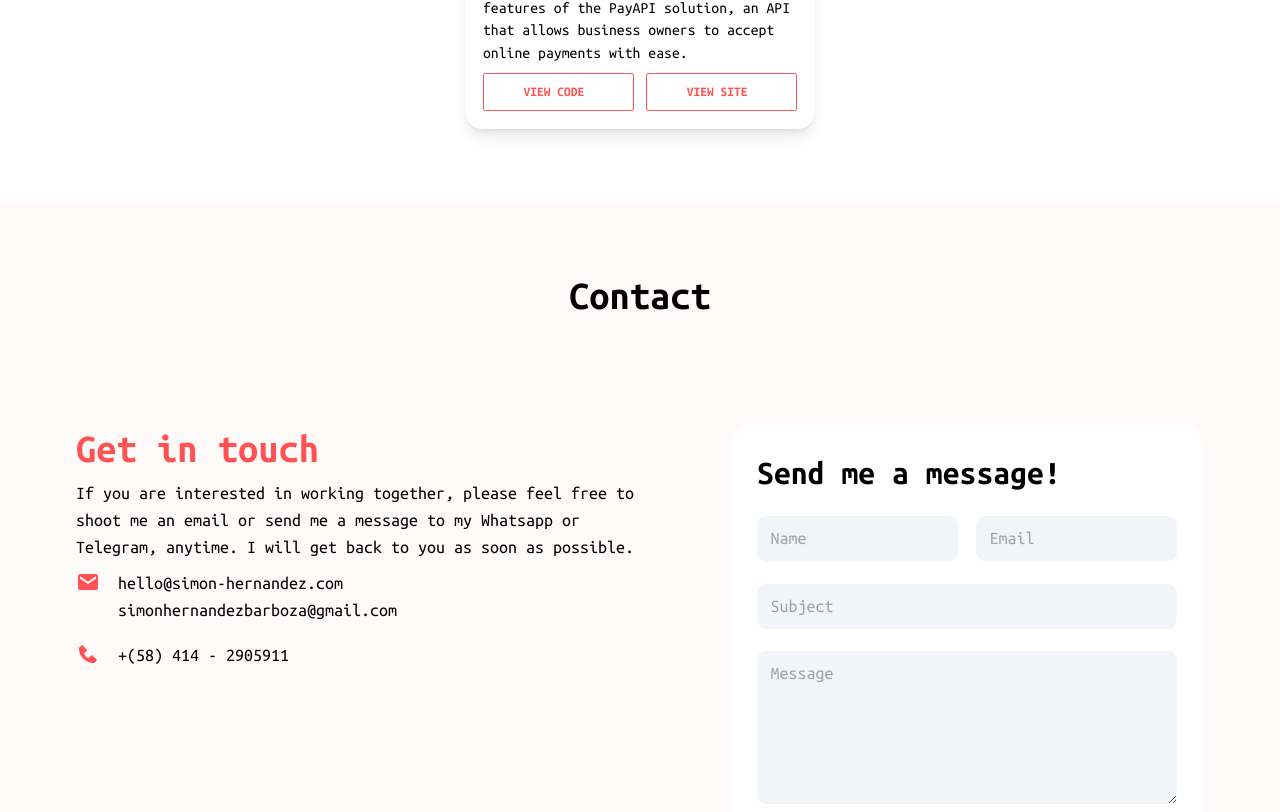
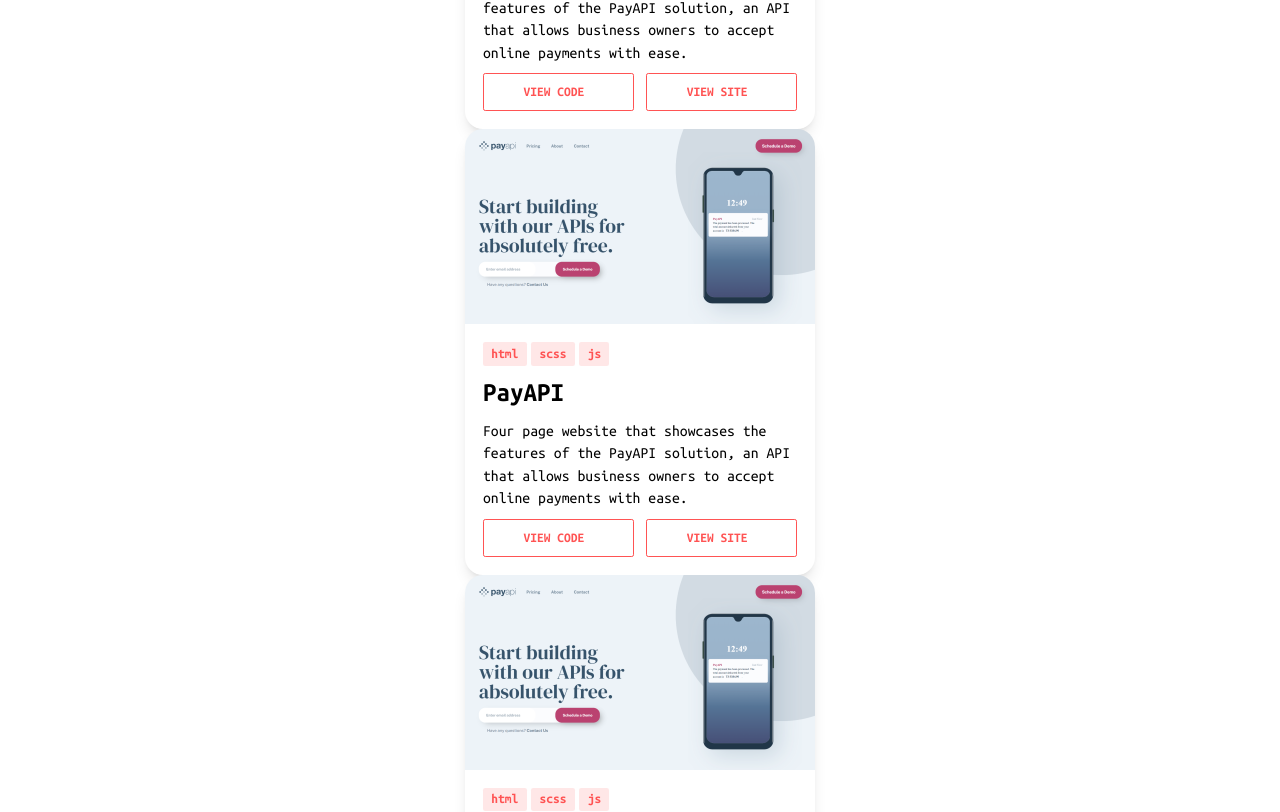
Before and after one commit to simonhernandez/react-portfolio, a React (Vite) app: page / in a window 1280 px wide. Shown: the part 3637-4449 px from the top of the page. Built offline with nearby package versions, Linux system fonts and the light colour scheme.

Commit message:
add: project items

```diff
--- a/src/constants/index.js
+++ b/src/constants/index.js
@@ -184,4 +184,81 @@
             site: 'http://payapi.vercel.app/',
         },
     },
+    {
+        id: "project-2",
+        img: payapi,
+        title: 'PayAPI',
+        description: 'Four page website that showcases the features of the PayAPI solution, an API that allows business owners to accept online payments with ease.',
+        technologies: ['html', 'scss', 'js'],
+        link: {
+            repo: 'https://github.com/simonhernandez/payapi',
+            site: 'http://payapi.vercel.app/',
+        },
+    },
+    {
+        id: "project-3",
+        img: payapi,
+        title: 'PayAPI',
+        description: 'Four page website that showcases the features of the PayAPI solution, an API that allows business owners to accept online payments with ease.',
+        technologies: ['html', 'scss', 'js'],
+        link: {
+            repo: 'https://github.com/simonhernandez/payapi',
+            site: 'http://payapi.vercel.app/',
+        },
+    },
+    {
+        id: "project-4",
+        img: payapi,
+        title: 'PayAPI',
+        description: 'Four page website that showcases the features of the PayAPI solution, an API that allows business owners to accept online payments with ease.',
+        technologies: ['html', 'scss', 'js'],
+        link: {
+            repo: 'https://github.com/simonhernandez/payapi',
+            site: 'http://payapi.vercel.app/',
+        },
+    },
+    {
+        id: "project-5",
+        img: payapi,
+        title: 'PayAPI',
+        description: 'Four page website that showcases the features of the PayAPI solution, an API that allows business owners to accept online payments with ease.',
+        technologies: ['html', 'scss', 'js'],
+        link: {
+            repo: 'https://github.com/simonhernandez/payapi',
+            site: 'http://payapi.vercel.app/',
+        },
+    },
+    {
+        id: "project-6",
+        img: payapi,
+        title: 'PayAPI',
+        description: 'Four page website that showcases the features of the PayAPI solution, an API that allows business owners to accept online payments with ease.',
+        technologies: ['html', 'scss', 'js'],
+        link: {
+            repo: 'https://github.com/simonhernandez/payapi',
+            site: 'http://payapi.vercel.app/',
+        },
+    },
+    {
+        id: "project-7",
+        img: payapi,
+        title: 'PayAPI',
+        description: 'Four page website that showcases the features of the PayAPI solution, an API that allows business owners to accept online payments with ease.',
+        technologies: ['html', 'scss', 'js'],
+        link: {
+            repo: 'https://github.com/simonhernandez/payapi',
+            site: 'http://payapi.vercel.app/',
+        },
+    },
+    {
+        id: "project-8",
+        img: payapi,
+        title: 'PayAPI',
+        description: 'Four page website that showcases the features of the PayAPI solution, an API that allows business owners to accept online payments with ease.',
+        technologies: ['html', 'scss', 'js'],
+        link: {
+            repo: 'https://github.com/simonhernandez/payapi',
+            site: 'http://payapi.vercel.app/',
+        },
+    },
 ];
```
